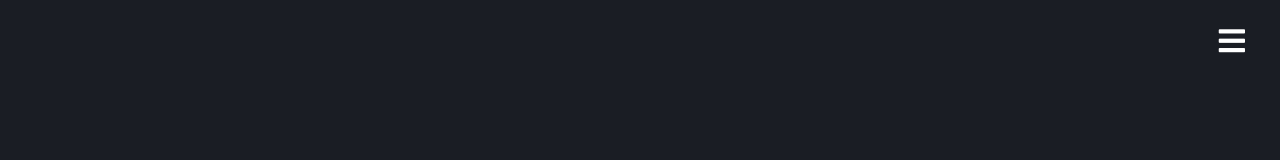
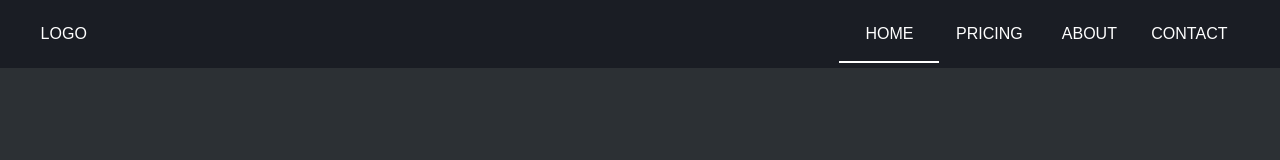
Before and after one commit to IliyanSinapov/bulletproof, a plain HTML site: page index.html in a window 1280 px wide. Drawn offline with Linux system fonts and the light colour scheme.

Commit message:
side-bar working

```diff
--- /dev/null
+++ b/css/styles/navbar-style.css
@@ -0,0 +1,53 @@
+header {
+    background-color: #1a1d24;
+}
+
+.container {
+    max-width: 96vw;
+    margin-inline: auto;
+    padding-inline: 1.5rem;
+}
+
+.navbar {
+    display: flex;
+    align-items: center;
+    justify-content: space-between;
+    padding-block: 1.5rem;
+}
+
+.nav-list {
+    position: relative;
+    display: flex;
+    list-style: none;
+}
+
+.nav-item {
+    min-width: 10rem;
+    text-align: center;
+    padding: 1rem;
+}
+
+.nav-link {
+    text-transform: uppercase;
+}
+
+.active {
+    position: absolute;
+    bottom: -1rem;
+    height: 2px;
+    width: 10rem;
+    background-color: #fff;
+    transition: tranform 0.25s;
+}
+
+.nav-item:nth-child(2):hover ~ .active {
+    transform: translateX(10rem);
+}
+
+.nav-item:nth-child(3):hover ~ .active {
+    transform: translateX(20rem);
+}
+
+.nav-item:nth-child(4):hover ~ .active {
+    transform: translateX(30rem);
+}
--- a/index.html
+++ b/index.html
@@ -11,20 +11,21 @@
                 href="https://cdnjs.cloudflare.com/ajax/libs/font-awesome/5.10.2/css/all.css"
         />
 
-        <meta http-equiv="X-UA-Compatible" content="ie=edge" />
+        <meta http-equiv="X-UA-Compatible" content="ie=edge"/>
 
         <meta charset="UTF-8">
         <title>Bulletproof</title>
 
         <!--  This span is filled with <link> tags for css files!  -->
         <span>
-            <link rel="stylesheet" href="css/styles/sidebar-style.css">
-            <link rel="stylesheet" href="css/styles/style.css">
+        <!--  This span contains the css files for the navigation /desktop and mobile/  -->
+            <span id = "navigation-css"></span>
+            <link rel="stylesheet" href="css/styles/style.css" >
         </span>
 
         <!--  This span is filled with <script> tags for JavaScript files!  -->
         <span>
-            <script src = "js/sidebar-script.js" type="module"></script>
+            <script src="js/scripts/navigation-script.js" type="module"></script>
         </span>
 
     </head>
@@ -32,7 +33,7 @@
     <body>
 
         <header>
-            <span class = "desktop-user">
+            <span id="mobile-user">
                 <div class="hamburger">
                     <i class="fas fa-bars"></i>
                 </div>
@@ -67,8 +68,25 @@
                 </nav>
             </span>
 
-            <span class = "mobile-user">
-
+            <span id="desktop-user">
+                <nav class="navbar container">
+                    <a href="index.html" class="nav-link">LOGO</a>
+                    <ul class="nav-list">
+                        <li class="nav-item">
+                            <a href="#" class="nav-link">Home</a>
+                        </li>
+                        <li class="nav-item">
+                            <a href="#" class="nav-link">Pricing</a>
+                        </li>
+                        <li class="nav-item">
+                            <a href="#" class="nav-link">About</a>
+                        </li>
+                        <li class="nav-item">
+                            <a href="#" class="nav-link">Contact</a>
+                        </li>
+                        <div class="active"></div>
+                    </ul>
+                </nav>
             </span>
         </header>
         <main>
--- /dev/null
+++ b/js/scripts/navigation-script.js
@@ -0,0 +1,40 @@
+//Desktop device
+const navbar = document.getElementById("desktop-user");
+//Mobile device
+const sidebar = document.getElementById("mobile-user");
+//Navigation span for css
+const span = document.getElementById("navigation-css");
+const link = document.createElement("link");
+
+function checkUserDevice() {
+    if (screen.width < 768) {
+        navbar.style.display = "none";
+        sidebar.style.display = "block";
+
+
+        link.setAttribute("rel", "stylesheet");
+        link.setAttribute("type", "text/css");
+        link.setAttribute("href", "css/styles/sidebar-style.css")
+        span.innerHTML = "";
+
+        const bodyEl = document.body
+        const hamburgerEl = document.querySelector('.hamburger')
+
+        hamburgerEl.addEventListener('click', () => {
+            bodyEl.classList.toggle('active')
+        })
+    } else {
+        link.setAttribute("rel", "stylesheet");
+        link.setAttribute("type", "text/css");
+        link.setAttribute("href", "css/styles/navbar-style.css")
+        span.innerHTML = "";
+
+        navbar.style.display = "block";
+        sidebar.style.display = "none";
+    }
+    span.appendChild(link);
+}
+
+setInterval(() => {
+    checkUserDevice();
+}, 250);
--- a/js/sidebar-script.js
+++ /dev/null
@@ -1,6 +0,0 @@
-const bodyEl = document.body
-const hamburgerEl = document.querySelector('.hamburger')
-
-hamburgerEl.addEventListener('click', () => {
-    bodyEl.classList.toggle('active')
-})
```
Lines whose indentation alone changed are shown as unchanged.
